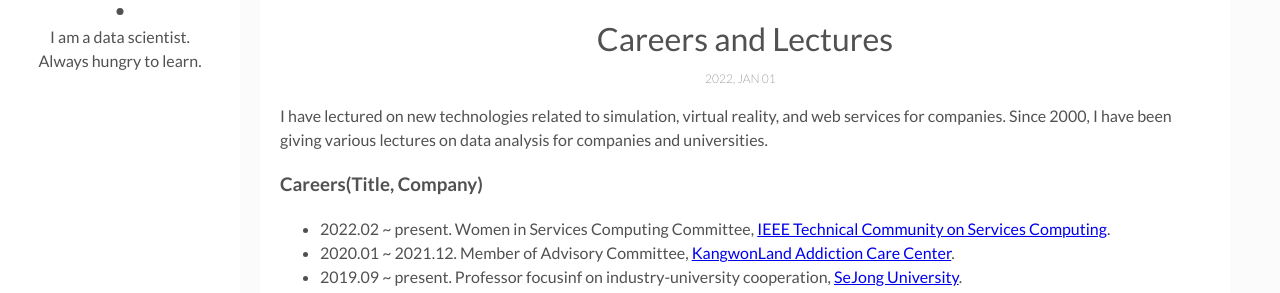
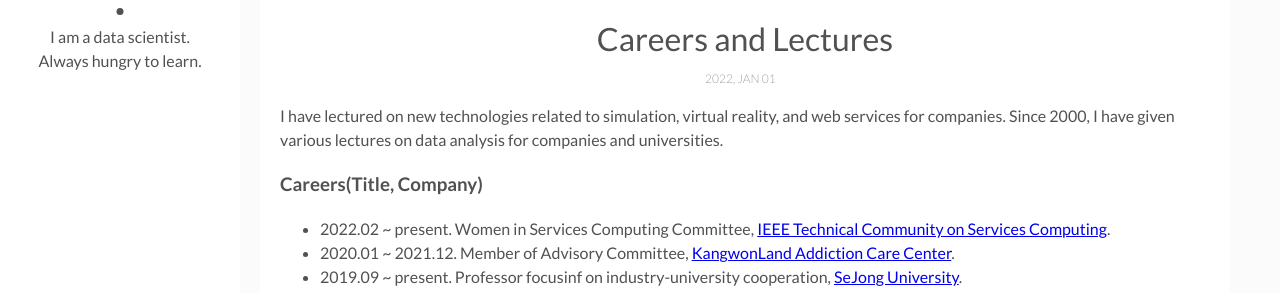
Before and after one commit to MoonHyeJung/moonhyejung.github.io, a Jekyll site: the page built from _posts/2022-01-01-carrers-lectures.markdown, in a window 1280 px wide and 900 px high, scrolled down 378 px. Shown: the part 154-447 px from the top of the window. Built offline with Jekyll 4.4.1, drawn with Linux system fonts in a browser that asks for light colours.

Commit message:
fix sentense

```diff
--- a/_posts/2022-01-01-carrers-lectures.markdown
+++ b/_posts/2022-01-01-carrers-lectures.markdown
@@ -8,7 +8,7 @@ img: software.jpg # Add image post (optional)
 tags: [Careers, Lectures] # add tag
 ---
 
-I have lectured on new technologies related to simulation, virtual reality, and web services for companies. Since 2000, I have been giving various lectures on data analysis for companies and universities.
+I have lectured on new technologies related to simulation, virtual reality, and web services for companies. Since 2000, I have given various lectures on data analysis for companies and universities.
 
 ### Careers(Title, Company)
 * 2022.02 ~ present\. Women in Services Computing Committee, [IEEE Technical Community on Services Computing](http://tab.computer.org/tcsvc/).
```
